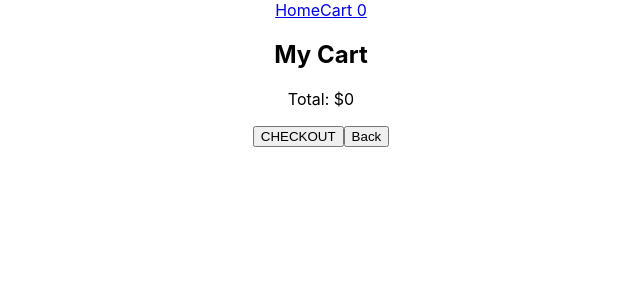
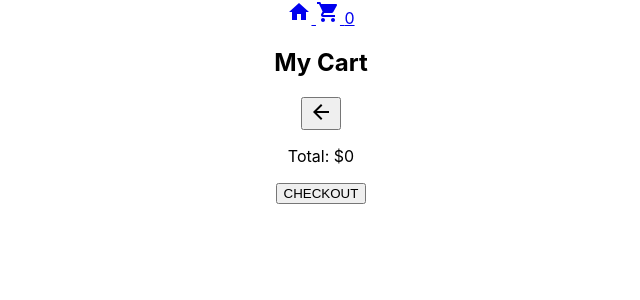
Before and after one commit to TylerPMatthews/yeezyshoesfrontend, a React (Create React App) app in the folder yeezy-frontend/: page /cart in a window 1280 px wide. Shown: the top 300 px of the page, without its empty margins (319-959 px from the left). Built offline with nearby package versions, Linux system fonts and the light colour scheme.

Commit message:
Added icons for buttons for better UI

```diff
--- a/yeezy-frontend/package.json
+++ b/yeezy-frontend/package.json
@@ -3,10 +3,13 @@
   "version": "0.1.0",
   "private": true,
   "dependencies": {
+    "@material-ui/core": "^4.11.3",
+    "@material-ui/icons": "^4.11.2",
     "@testing-library/jest-dom": "^5.11.9",
     "@testing-library/react": "^11.2.5",
     "@testing-library/user-event": "^12.8.3",
     "axios": "^0.21.1",
+    "material-icons": "^0.5.4",
     "react": "^17.0.1",
     "react-dom": "^17.0.1",
     "react-redux": "^7.2.2",
--- a/yeezy-frontend/src/App.js
+++ b/yeezy-frontend/src/App.js
@@ -7,13 +7,17 @@ import Cart from "./components/Cart";
 import Checkout from './components/Checkout';
 import Payment from './components/Payment';
 import { connect } from "react-redux";
+import HomeIcon from '@material-ui/icons/Home';
+import ShoppingCartIcon from '@material-ui/icons/ShoppingCart';
+
+
 
 function App(props) {
   return (
     <div className="App">
       <nav>
-        <Link to="/">Home</Link>
-        <Link to="/cart">Cart {props.cartCount}</Link>
+        <Link to="/"><HomeIcon /></Link>
+        <Link to="/cart"> <ShoppingCartIcon/> {props.cartCount}</Link>
       </nav>
       <Switch>
         <Route path="/payment">
--- a/yeezy-frontend/src/components/Cart.js
+++ b/yeezy-frontend/src/components/Cart.js
@@ -3,6 +3,8 @@ import { connect } from "react-redux";
 import styled from "styled-components";
 import { useHistory } from "react-router-dom";
 import { removeFromCartCount } from "../actions/cartActions";
+import ArrowBackIcon from '@material-ui/icons/ArrowBack';
+import RemoveShoppingCartIcon from '@material-ui/icons/RemoveShoppingCart';
 
 const StyledDiv = styled.div`
   img {
@@ -13,10 +15,17 @@ const StyledDiv = styled.div`
 
 const Cart = (props) => {
   const { push } = useHistory();
-  console.log(props.inCart)
+  console.log(props.inCart);
   return (
     <StyledDiv>
       <h2>My Cart</h2>
+      <button
+        onClick={() => {
+          push("/");
+        }}
+      >
+        <ArrowBackIcon/>
+      </button>
       {props.inCart.map((item, idx) => {
         return (
           <div key={idx}>
@@ -32,7 +41,7 @@ const Cart = (props) => {
                 push("/");
               }}
             >
-              Remove
+              <RemoveShoppingCartIcon/>
             </button>
           </div>
         );
@@ -43,12 +52,14 @@ const Cart = (props) => {
         {props.inCart.reduce((n, { yeezy_price }) => n + yeezy_price, 0)}
       </p>
 
-      <button onClick={()=>{
-        push("/checkout")
-      }}>CHECKOUT</button>
-      <button onClick={()=>{
-        push('/')
-      }}>Back</button>
+      <button
+        onClick={() => {
+          push("/checkout");
+        }}
+      >
+        CHECKOUT
+      </button>
+
     </StyledDiv>
   );
 };
--- a/yeezy-frontend/src/components/YeezyClicked.js
+++ b/yeezy-frontend/src/components/YeezyClicked.js
@@ -4,6 +4,8 @@ import { connect } from "react-redux";
 import { getShoesByID } from "../actions/yeezyActions";
 import { addToCartCount } from "../actions/cartActions";
 import styled from "styled-components";
+import AddShoppingCartIcon from '@material-ui/icons/AddShoppingCart';
+import ArrowBackIcon from '@material-ui/icons/ArrowBack';
 
 const StyledDiv = styled.div`
   img {
@@ -38,11 +40,11 @@ const YeezyClicked = (props) => {
                 window.alert('Item has been added to cart')
               }}
             >
-              Add
+              <AddShoppingCartIcon/>
             </button>
             <button onClick={()=>{
               push("/")
-            }}>Back</button>
+            }}><ArrowBackIcon/></button>
           </StyledDiv>
         );
       })}
```
Also changed, not shown: 1 other file (tests, documents, lock files or other folders).
